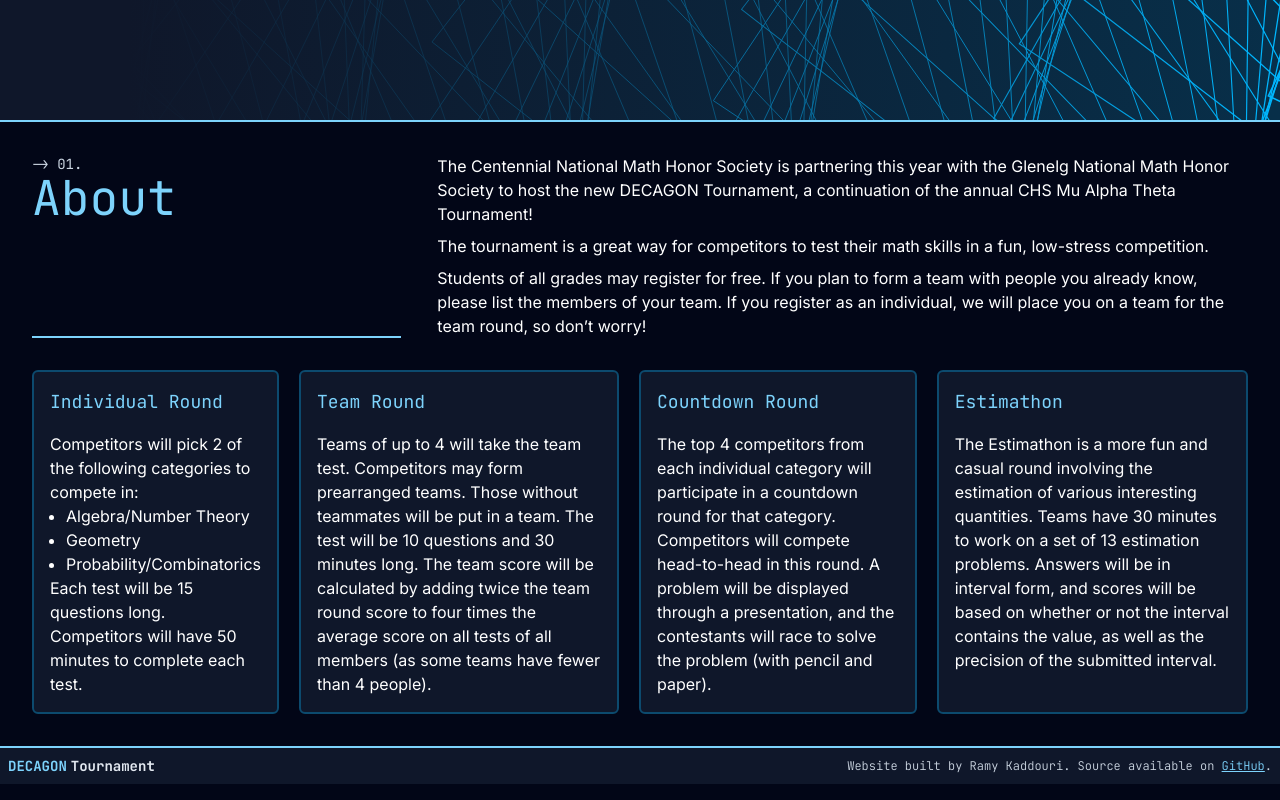
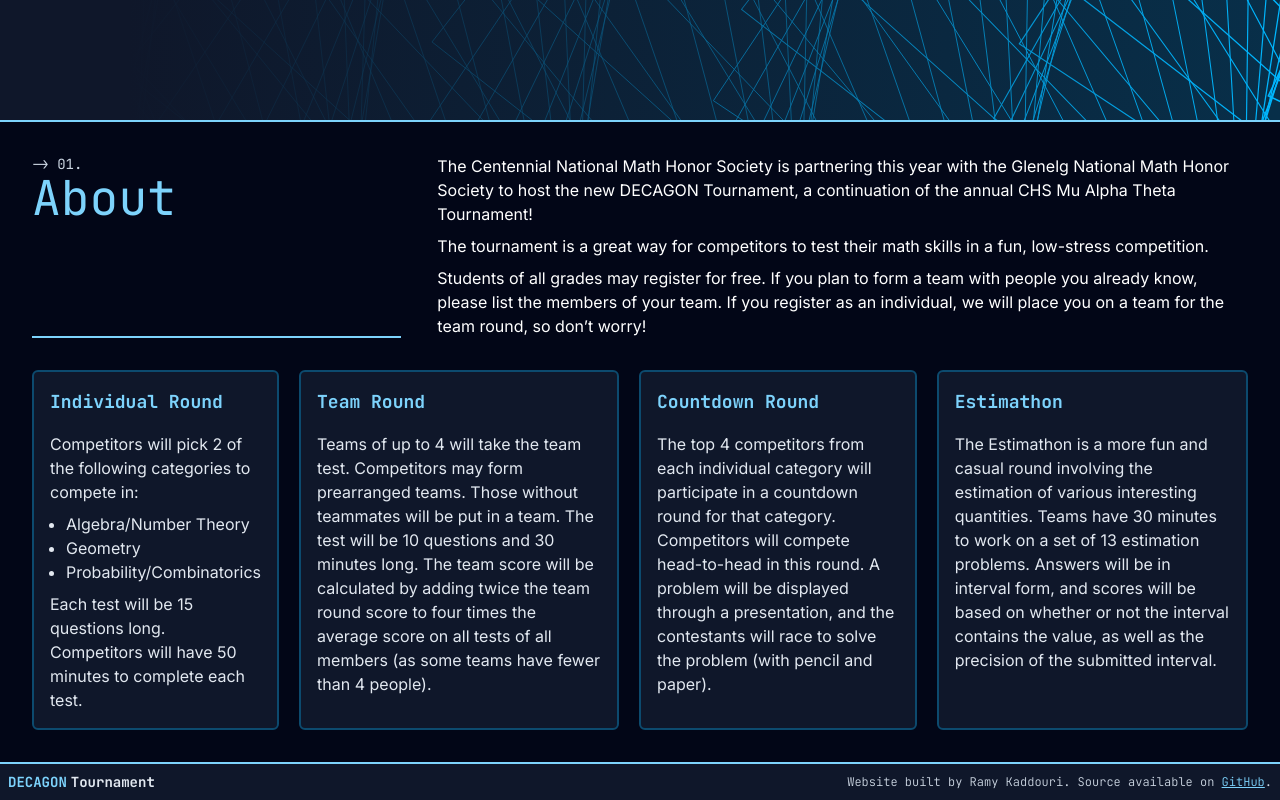
Before and after one commit to DECAGON-Tournament/decagon-site, a Next.js app: page / in a window 1280 px wide. Shown: the part 454-1254 px from the top of the page. Built offline with nearby package versions, Linux system fonts and the light colour scheme.

Commit message:
style edits

```diff
--- a/src/app/components/rounds.tsx
+++ b/src/app/components/rounds.tsx
@@ -5,10 +5,10 @@
 export default function Rounds() {
     return <main className='flex flex-col xl:flex-row px-8 gap-5 justify-between bg-slate-950'>
         <div className='bg-slate-900 p-4 rounded-md border-2 border-sky-900 xl:max-w-80'>
-            <h1 className={`${jbm.className} text-lg text-sky-300 mb-4 `}>Individual Round</h1>
-            <div>
+            <h1 className={`${jbm.className} text-lg text-sky-300 mb-4 font-bold`}>Individual Round</h1>
+            <div className='text-slate-200'>
                 <p>Competitors will pick 2 of the following categories to compete in:</p>
-                <ul className='ml-4 list-disc'>
+                <ul className='ml-4 list-disc my-2'>
                     <li>Algebra/Number Theory</li>
                     <li>Geometry</li>
                     <li>Probability/Combinatorics</li>
@@ -17,8 +17,8 @@
             </div>
         </div>
         <div className='bg-slate-900 p-4 rounded-md border-2 border-sky-900 xl:max-w-80'>
-            <h1 className={`${jbm.className} text-lg text-sky-300 mb-4`}>Team Round</h1>
-            <div>
+            <h1 className={`${jbm.className} text-lg text-sky-300 mb-4 font-bold`}>Team Round</h1>
+            <div className='text-slate-200'>
                 <p>
                 Teams of up to 4 will take the team test.
                 Competitors may form prearranged teams.
@@ -29,8 +29,8 @@
             </div>
         </div>
         <div className='bg-slate-900 p-4 rounded-md border-2 border-sky-900 xl:max-w-80'>
-            <h1 className={`${jbm.className} text-lg text-sky-300 mb-4`}>Countdown Round</h1>
-            <div>
+            <h1 className={`${jbm.className} text-lg text-sky-300 mb-4 font-bold`}>Countdown Round</h1>
+            <div className='text-slate-200'>
                 <p>
                 The top 4 competitors from each individual category will participate in a countdown round for that category. Competitors will compete head-to-head in this round. A problem will be displayed through a presentation, and the contestants will race to solve the problem (with pencil and paper).
 
@@ -39,8 +39,8 @@
         </div>
 
         <div className='bg-slate-900 p-4 rounded-md border-2 border-sky-900 xl:max-w-80'>
-            <h1 className={`${jbm.className} text-lg text-sky-300 mb-4`}>Estimathon</h1>
-            <div>
+            <h1 className={`${jbm.className} text-lg text-sky-300 mb-4 font-bold`}>Estimathon</h1>
+            <div className='text-slate-200'>
                 <p>
                 The Estimathon is a more fun and casual round involving the estimation of various interesting quantities. Teams have 30 minutes to work on a set of 13 estimation problems. Answers will be in interval form, and scores will be based on whether or not the interval contains the value, as well as the precision of the submitted interval.
                 </p>
```
